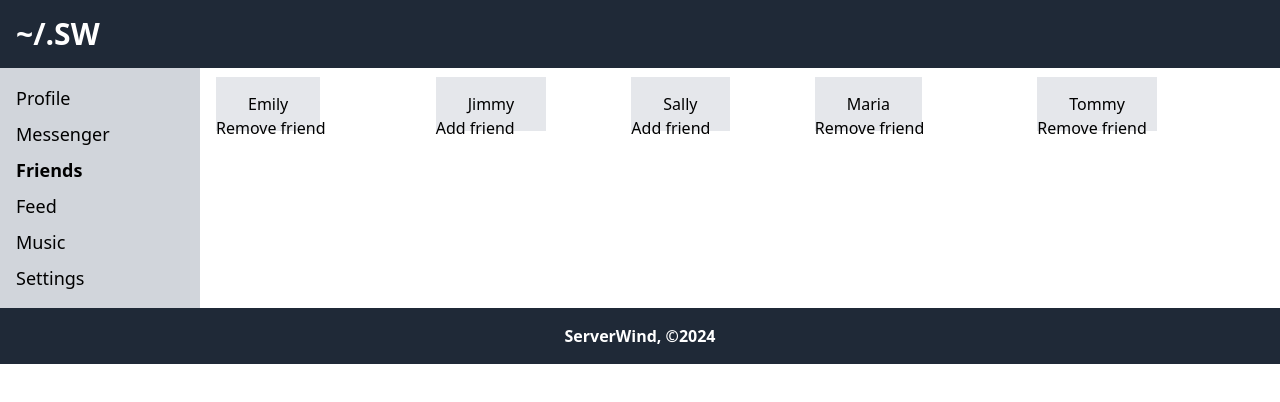
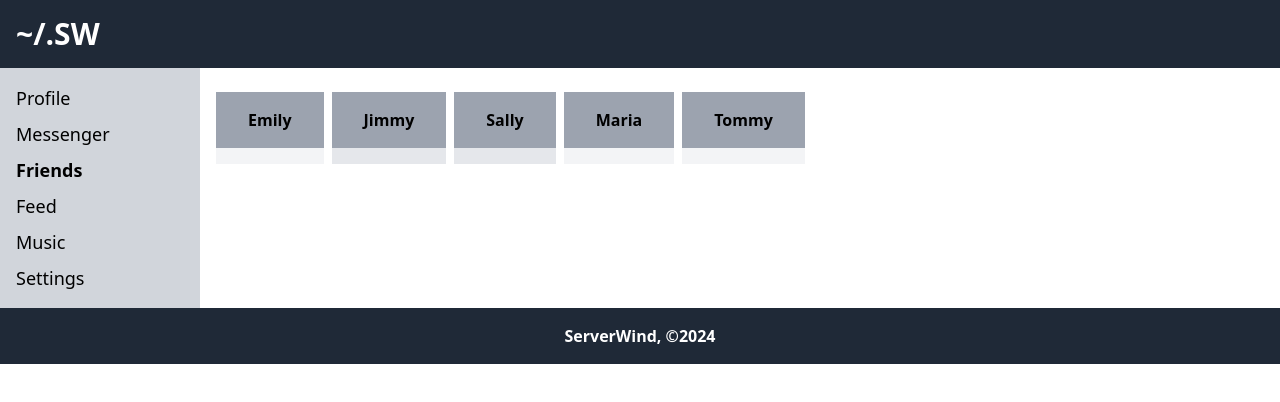
Before and after one commit to serverwind/social-react, a React (Vite) app: page /friends in a window 1280 px wide. Shown: the top 402 px of the page. Built offline with nearby package versions, Linux system fonts and the light colour scheme; a web font is replaced by a local one.

Commit message:
Friendlist style

```diff
--- a/src/components/Friends/Friend/Friend.jsx
+++ b/src/components/Friends/Friend/Friend.jsx
@@ -8,9 +8,9 @@ function Friend({ id, name, friend, addFriend, removeFriend }) {
   }
 
   return (
-    <li key={id}>
-      <span className="bg-gray-200 py-4 px-8 hover:bg-gray-300 transition duration-300">{name}</span>
-      {friend ? <button onClick={onRemoveFriend}>Remove friend</button> : <button onClick={onAddFriend}>Add friend</button>}
+    <li key={id} className="flex flex-col text-center">
+      <span className="bg-gray-400 py-4 px-8 font-bold hover:bg-gray-300 transition duration-300">{name}</span>
+      {friend ? <button onClick={onRemoveFriend} className="bg-gray-100 text-sm py-2 px-4 hover:bg-gray-300 transition duration-300"><span className="mgc_user_remove_line"></span></button> : <button onClick={onAddFriend} className="bg-gray-200 text-sm py-2 px-4 hover:bg-gray-300 transition duration-300"><span className="mgc_user_add_fill"></span></button>}
     </li>
   );
 }
--- a/src/output.css
+++ b/src/output.css
@@ -597,24 +597,16 @@ video {
   width: 6rem;
 }
 
-.w-4\/5 {
-  width: 80%;
-}
-
-.w-3\/5 {
-  width: 60%;
-}
-
-.w-2\/5 {
-  width: 40%;
-}
-
 .w-full {
   width: 100%;
 }
 
 .flex-shrink-0 {
   flex-shrink: 0;
+}
+
+.flex-col {
+  flex-direction: column;
 }
 
 .flex-wrap {
@@ -685,6 +677,11 @@ video {
 .bg-gray-300 {
   --tw-bg-opacity: 1;
   background-color: rgb(209 213 219 / var(--tw-bg-opacity));
+}
+
+.bg-gray-400 {
+  --tw-bg-opacity: 1;
+  background-color: rgb(156 163 175 / var(--tw-bg-opacity));
 }
 
 .bg-gray-600 {
@@ -781,10 +778,6 @@ video {
   color: rgb(255 255 255 / var(--tw-text-opacity));
 }
 
-.filter {
-  filter: var(--tw-blur) var(--tw-brightness) var(--tw-contrast) var(--tw-grayscale) var(--tw-hue-rotate) var(--tw-invert) var(--tw-saturate) var(--tw-sepia) var(--tw-drop-shadow);
-}
-
 .transition {
   transition-property: color, background-color, border-color, text-decoration-color, fill, stroke, opacity, box-shadow, transform, filter, -webkit-backdrop-filter;
   transition-property: color, background-color, border-color, text-decoration-color, fill, stroke, opacity, box-shadow, transform, filter, backdrop-filter;
@@ -804,12 +797,6 @@ video {
 
 .hover\:underline:hover {
   text-decoration-line: underline;
-}
-
-.hover\:before\:text-red-500:hover::before {
-  content: var(--tw-content);
-  --tw-text-opacity: 1;
-  color: rgb(239 68 68 / var(--tw-text-opacity));
 }
 
 @media (min-width: 640px) {
```
